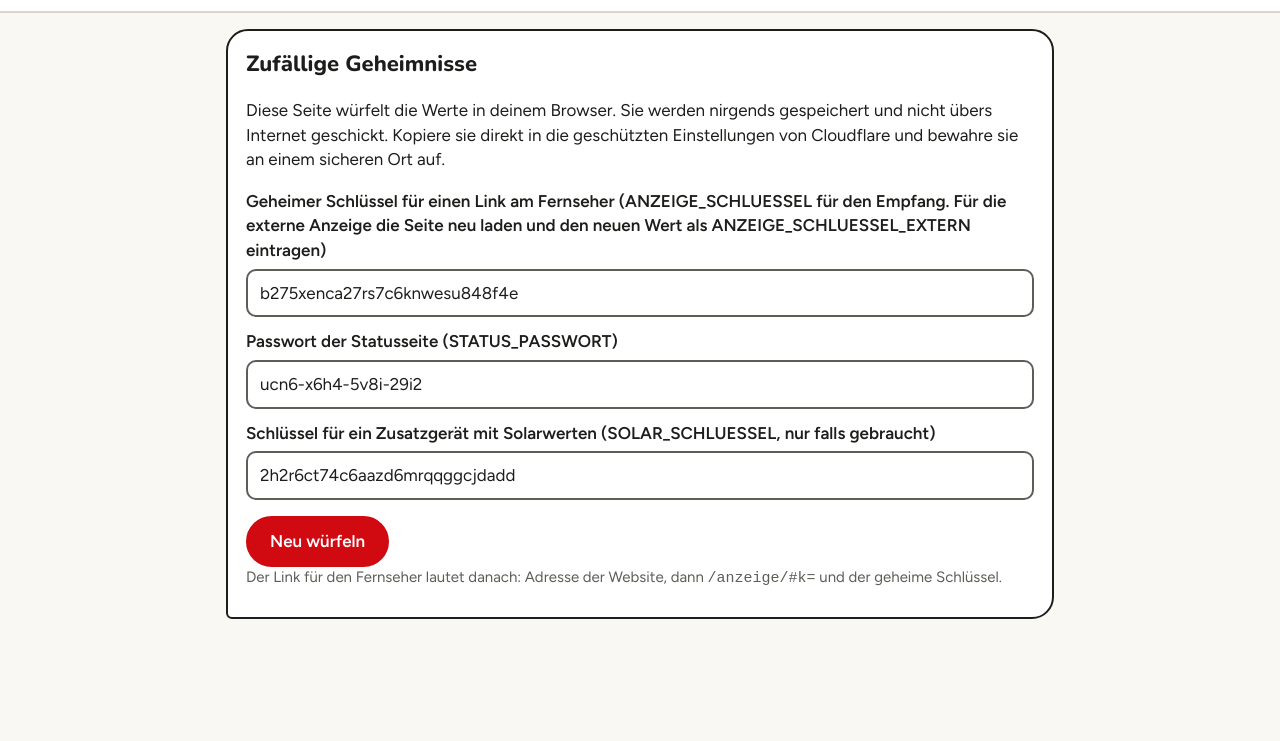
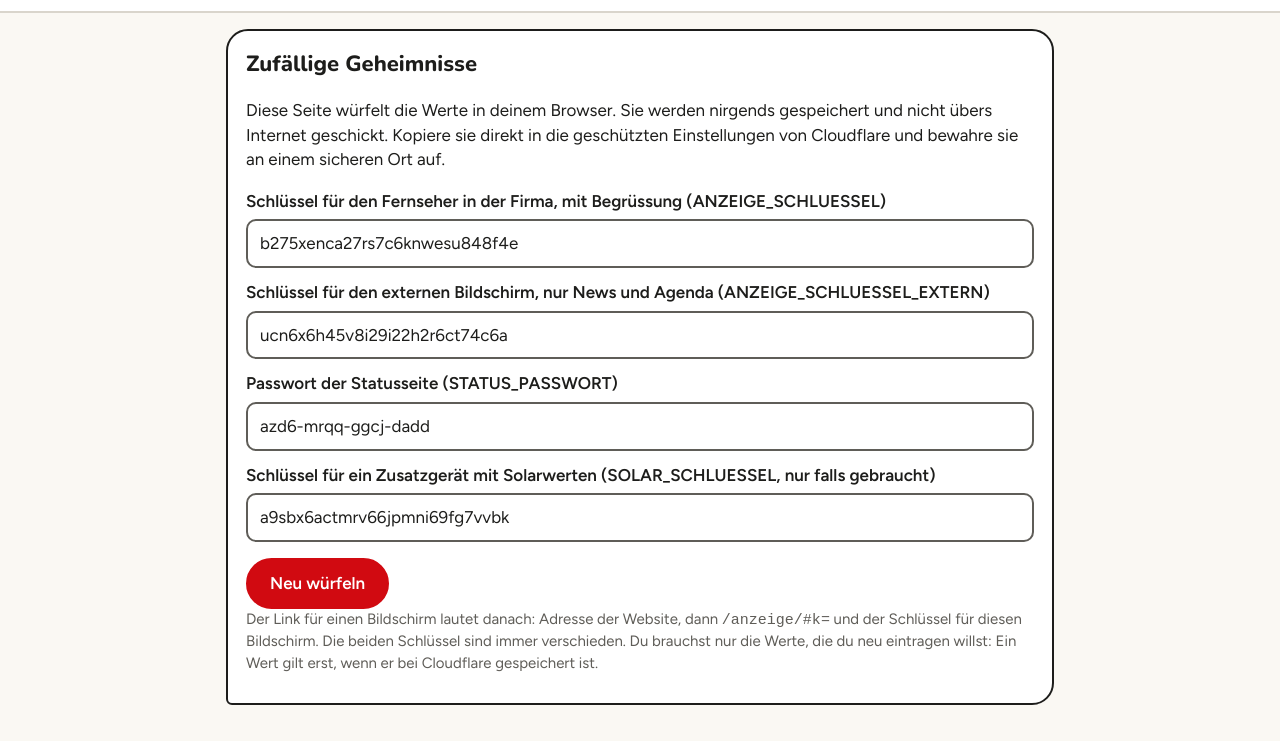
Before and after one commit to Noruschen/Wallimann-Empfang, a website: page public/status/schluessel/index.html in a window 1280 px wide. Shown: the part 59-800 px from the top of the page. Drawn offline with Linux system fonts and the light colour scheme.

Commit message:
Hilfsseite zeigt zwei Schlüssel: einen für die Firma und einen für den externen Bildschirm
Co-Authored-By: Claude Fable 5.2 <noreply@anthropic.com>
Claude-Session: https://claude.ai/code/session_01B6aAhPbGLxKhhiLVXykYt9

```diff
--- a/public/status/schluessel/index.html
+++ b/public/status/schluessel/index.html
@@ -16,8 +16,11 @@
   <section class="karte">
     <h2>Zufällige Geheimnisse</h2>
     <p>Diese Seite würfelt die Werte in deinem Browser. Sie werden nirgends gespeichert und nicht übers Internet geschickt. Kopiere sie direkt in die geschützten Einstellungen von Cloudflare und bewahre sie an einem sicheren Ort auf.</p>
-    <label>Geheimer Schlüssel für einen Link am Fernseher (ANZEIGE_SCHLUESSEL für den Empfang. Für die externe Anzeige die Seite neu laden und den neuen Wert als ANZEIGE_SCHLUESSEL_EXTERN eintragen)
+    <label>Schlüssel für den Fernseher in der Firma, mit Begrüssung (ANZEIGE_SCHLUESSEL)
       <input type="text" id="schluessel" readonly>
+    </label>
+    <label>Schlüssel für den externen Bildschirm, nur News und Agenda (ANZEIGE_SCHLUESSEL_EXTERN)
+      <input type="text" id="extern" readonly>
     </label>
     <label>Passwort der Statusseite (STATUS_PASSWORT)
       <input type="text" id="passwort" readonly>
@@ -28,7 +31,7 @@
     <div class="knopfzeile">
       <button type="button" class="knopf rot" id="neu">Neu würfeln</button>
     </div>
-    <p class="klein">Der Link für den Fernseher lautet danach: Adresse der Website, dann <code>/anzeige/#k=</code> und der geheime Schlüssel.</p>
+    <p class="klein">Der Link für einen Bildschirm lautet danach: Adresse der Website, dann <code>/anzeige/#k=</code> und der Schlüssel für diesen Bildschirm. Die beiden Schlüssel sind immer verschieden. Du brauchst nur die Werte, die du neu eintragen willst: Ein Wert gilt erst, wenn er bei Cloudflare gespeichert ist.</p>
   </section>
 </main>
 <script src="/status/schluessel/schluessel.js"></script>
--- a/public/status/schluessel/schluessel.js
+++ b/public/status/schluessel/schluessel.js
@@ -15,7 +15,11 @@
   function gruppen(text) { return text.replace(/(.{4})(?=.)/g, '$1-'); }
 
   function wuerfle() {
-    document.getElementById('schluessel').value = zufall(28);
+    var firma = zufall(28);
+    var extern = zufall(28);
+    while (extern === firma) { extern = zufall(28); } // die beiden Schlüssel sind nie gleich
+    document.getElementById('schluessel').value = firma;
+    document.getElementById('extern').value = extern;
     document.getElementById('passwort').value = gruppen(zufall(16));
     document.getElementById('solar').value = zufall(28);
   }
```
Also changed, not shown: docs/anleitung.md (+1 -1 lines).
